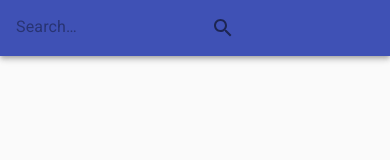
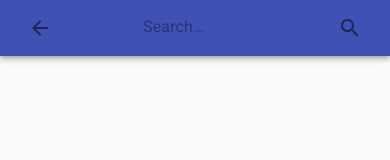
Before and after one commit to Bruno-Fernando/MeAcha, a React (Create React App) app in the folder client/: page /search in a window 390 px wide. Shown: the top 160 px of the page. Built offline with nearby package versions, Linux system fonts and the light colour scheme.

Commit message:
Refatorando MobileNav, separando cada tipo de nav mobile em um arquivo proprio

```diff
--- /dev/null
+++ b/client/src/components/MobileNav/Back.js
@@ -0,0 +1,23 @@
+import React from "react";
+import { useHistory } from "react-router-dom";
+
+import Hidden from "@material-ui/core/Hidden";
+import IconButton from "@material-ui/core/IconButton";
+
+import { MdArrowBack } from "react-icons/md";
+
+export default function Back() {
+  const history = useHistory();
+
+  function goBack() {
+    history.goBack();
+  }
+
+  return (
+    <Hidden smUp implementation="js">
+      <IconButton onClick={goBack}>
+        <MdArrowBack />
+      </IconButton>
+    </Hidden>
+  );
+}
--- /dev/null
+++ b/client/src/components/MobileNav/Home.js
@@ -0,0 +1,50 @@
+import React from "react";
+
+import Hidden from "@material-ui/core/Hidden";
+import IconButton from "@material-ui/core/IconButton";
+import Typography from "@material-ui/core/Typography";
+import Grid from "@material-ui/core/Grid";
+
+import useStyle from "./styles";
+
+import { MdMenu, MdSearch } from "react-icons/md";
+
+import FilterMenu from "../FilterMobile";
+
+export default function Home({ handleDrawerToggle }) {
+  const classes = useStyle();
+
+  return (
+    <>
+      <Hidden smUp implementation="css">
+        <Grid container alignItems="center">
+          <IconButton
+            color="inherit"
+            aria-label="open drawer"
+            edge="start"
+            onClick={handleDrawerToggle}
+            className={classes.menuButton}
+          >
+            <MdMenu />
+          </IconButton>
+          <Typography variant="h6" noWrap>
+            MeAcha
+          </Typography>
+        </Grid>
+      </Hidden>
+
+      <Hidden smUp implementation="css">
+        <Grid container>
+          <IconButton
+            type="submit"
+            aria-label="search"
+            style={{ color: "#ffff" }}
+          >
+            <MdSearch />
+          </IconButton>
+          <FilterMenu />
+        </Grid>
+      </Hidden>
+    </>
+  );
+}
--- /dev/null
+++ b/client/src/components/MobileNav/Search.js
@@ -0,0 +1,46 @@
+import React from "react";
+import { useHistory } from "react-router-dom";
+
+import Hidden from "@material-ui/core/Hidden";
+import IconButton from "@material-ui/core/IconButton";
+import InputBase from "@material-ui/core/InputBase";
+
+import useStyle from "./styles";
+
+import { MdSearch, MdArrowBack } from "react-icons/md";
+
+export default function Search() {
+  const history = useHistory();
+
+  function goBack() {
+    history.goBack();
+  }
+
+  const classes = useStyle();
+
+  return (
+    <Hidden smUp implementation="js">
+      <IconButton onClick={goBack}>
+        <MdArrowBack />
+      </IconButton>
+      <form className={classes.search} onSubmit={e => e.preventDefault()}>
+        <InputBase
+          placeholder="Search…"
+          classes={{
+            root: classes.inputRoot,
+            input: classes.inputInput
+          }}
+          inputProps={{ "aria-label": "search" }}
+        />
+
+        <IconButton
+          type="submit"
+          className={classes.iconButton}
+          aria-label="search"
+        >
+          <MdSearch />
+        </IconButton>
+      </form>
+    </Hidden>
+  );
+}
--- a/client/src/components/MobileNav/index.js
+++ b/client/src/components/MobileNav/index.js
@@ -1,98 +1,22 @@
 import React from "react";
 import { Route, Switch } from "react-router-dom";
 
-import Hidden from "@material-ui/core/Hidden";
-import IconButton from "@material-ui/core/IconButton";
-import Typography from "@material-ui/core/Typography";
-import Grid from "@material-ui/core/Grid";
-import InputBase from "@material-ui/core/InputBase";
+import Home from "./Home";
+import Search from "./Search";
+import Back from "./Back";
 
-import { useHistory } from "react-router-dom";
-import useStyle from "./styles";
-
-import { MdMenu, MdSearch, MdArrowBack } from "react-icons/md";
-
-import FilterMenu from "../FilterMobile";
-
-export default function Test({ handleDrawerToggle }) {
-  const classes = useStyle();
-
-  const history = useHistory();
-
-  function goBack() {
-    history.goBack();
-  }
-
-  const home = (
-    <>
-      <Hidden smUp implementation="css">
-        <Grid container alignItems="center">
-          <IconButton
-            color="inherit"
-            aria-label="open drawer"
-            edge="start"
-            onClick={handleDrawerToggle}
-            className={classes.menuButton}
-          >
-            <MdMenu />
-          </IconButton>
-          <Typography variant="h6" noWrap>
-            MeAcha
-          </Typography>
-        </Grid>
-      </Hidden>
-
-      <Hidden smUp implementation="css">
-        <Grid container>
-          <IconButton
-            type="submit"
-            aria-label="search"
-            style={{ color: "#ffff" }}
-          >
-            <MdSearch />
-          </IconButton>
-          <FilterMenu />
-        </Grid>
-      </Hidden>
-    </>
-  );
-  const search = (
-    <Hidden smUp implementation="js">
-      <form className={classes.search} onSubmit={e => e.preventDefault()}>
-        <InputBase
-          placeholder="Search…"
-          classes={{
-            root: classes.inputRoot,
-            input: classes.inputInput
-          }}
-          inputProps={{ "aria-label": "search" }}
-        />
-
-        <IconButton
-          type="submit"
-          className={classes.iconButton}
-          aria-label="search"
-        >
-          <MdSearch />
-        </IconButton>
-      </form>
-    </Hidden>
-  );
-  const back = (
-    <Hidden smUp implementation="js">
-      <IconButton onClick={goBack}>
-        <MdArrowBack />
-      </IconButton>
-    </Hidden>
-  );
-
+export default function MobileNav({ handleDrawerToggle }) {
   return (
     <Switch>
       <Route path="/" exact>
-        {home}
+        <Home handleDrawerToggle={handleDrawerToggle} />
       </Route>
-      <Route path="/search">{search}</Route>
-      <Route>{back}</Route>
+      <Route path="/search">
+        <Search />
+      </Route>
+      <Route>
+        <Back />
+      </Route>
     </Switch>
   );
 }
```
Also changed, not shown: client/src/components/Nav/index.js (+0 -7 lines).
